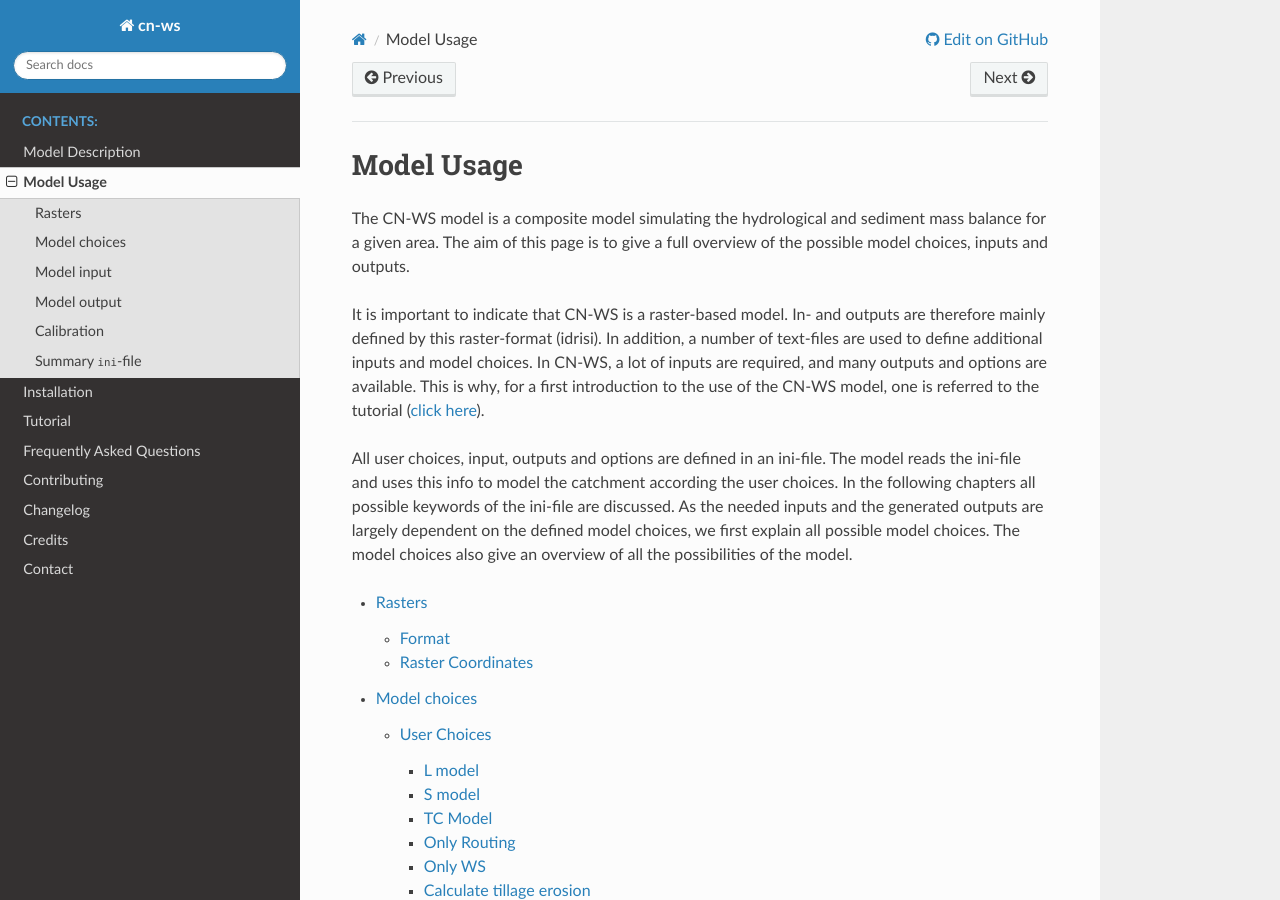
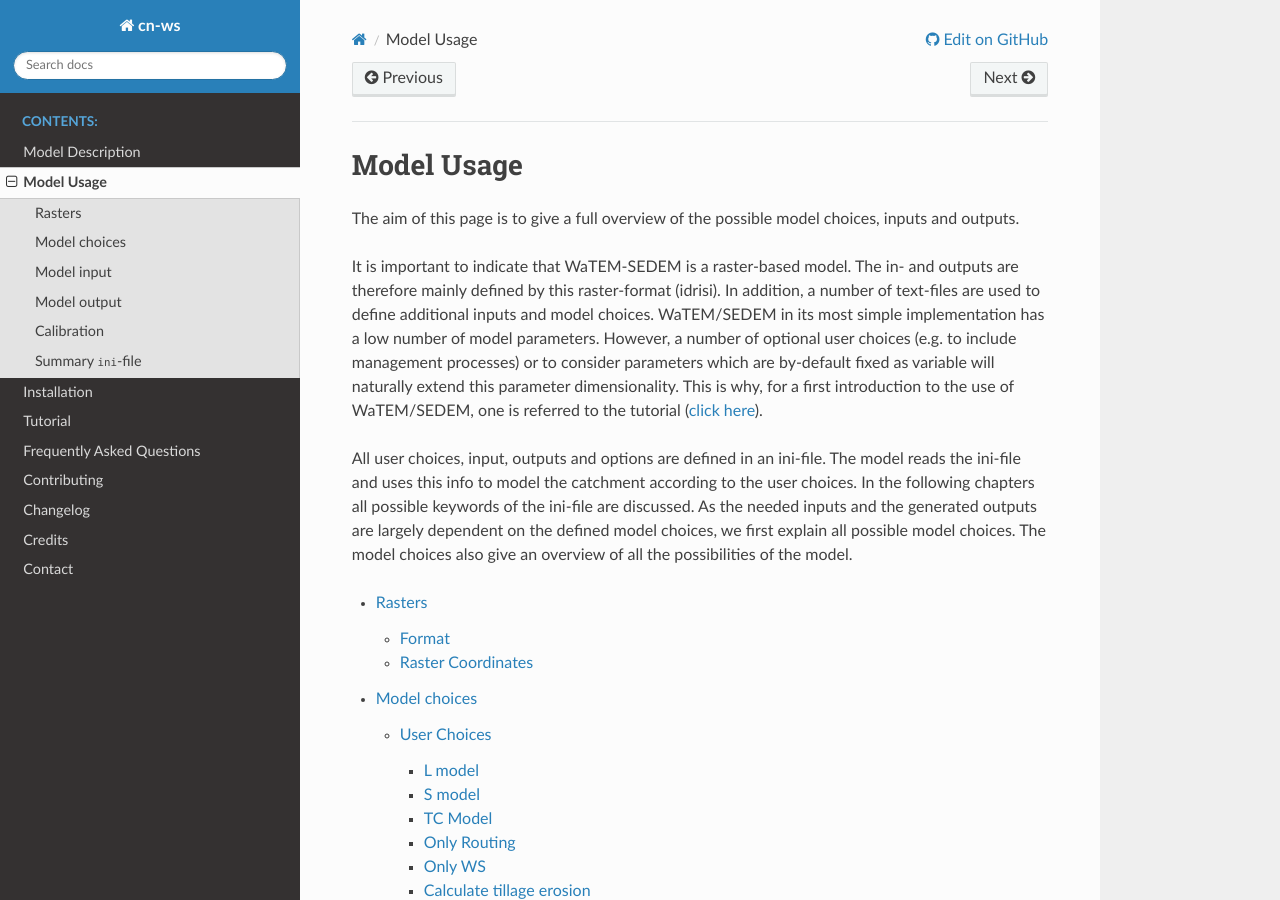
Before and after one commit to watem-sedem/watem-sedem, a Sphinx documentation site: the page built from docs/usage.rst, in a window 1280 px wide and 900 px high. Built offline with Sphinx 7.4.7 and the Read the Docs theme 2.0.0, drawn with Linux system fonts in a browser that asks for light colours.

Commit message:
Update usage.rst according to remarks Gert Verstraeten

```diff
--- a/docs/usage.rst
+++ b/docs/usage.rst
@@ -4,19 +4,21 @@
 Model Usage
 ###########
 
-The CN-WS model is a composite model simulating the hydrological and
-sediment mass balance for a given area. The aim of this page is to
+The aim of this page is to
 give a full overview of the possible model choices, inputs and outputs.
 
-It is important to indicate that CN-WS is a raster-based model. In-
+It is important to indicate that WaTEM-SEDEM is a raster-based model. The in-
 and outputs are therefore mainly defined by this raster-format (idrisi). In addition,
 a number of text-files are used to define additional inputs and model
-choices. In CN-WS, a lot of inputs are required, and many outputs and options are
-available. This is why, for a first introduction to the use of the CN-WS model,
+choices. WaTEM/SEDEM in its most simple implementation has a low number of model
+parameters. However, a number of optional user choices (e.g. to include management
+processes) or to consider parameters which are by-default fixed as variable will
+naturally extend this parameter dimensionality. This is why, for a first introduction to
+the use of WaTEM/SEDEM,
 one is referred to the tutorial (:ref:`click here <tutorial>`).
 
 All user choices, input, outputs and options are defined in an ini-file. The
-model reads the ini-file and uses this info to model the catchment according the
+model reads the ini-file and uses this info to model the catchment according to the
 user choices. In the following chapters all possible keywords of the ini-file are
 discussed. As the needed inputs and the generated outputs are largely dependent on the
 defined model choices, we first explain all possible model choices. The model choices
```
